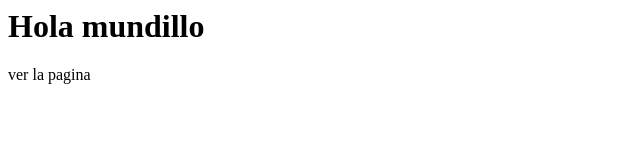
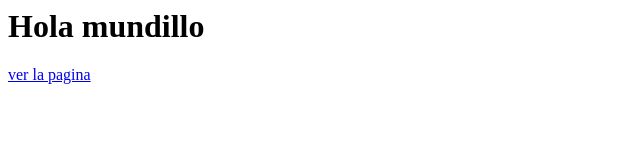
Before and after one commit to ElOzae19/3F, a plain HTML site: page index.html in a window 1280 px wide. Shown: the full height of the page, 0-640 px from the left. Drawn offline with Linux system fonts and the light colour scheme.

Commit message:
Update index.html

```diff
--- a/index.html
+++ b/index.html
@@ -1,2 +1,2 @@
 <h1>Hola mundillo</h1>
-<a herf="20233TN238.html"> ver la pagina </a>
+<a href="20233TN238.html"> ver la pagina </a>
```
